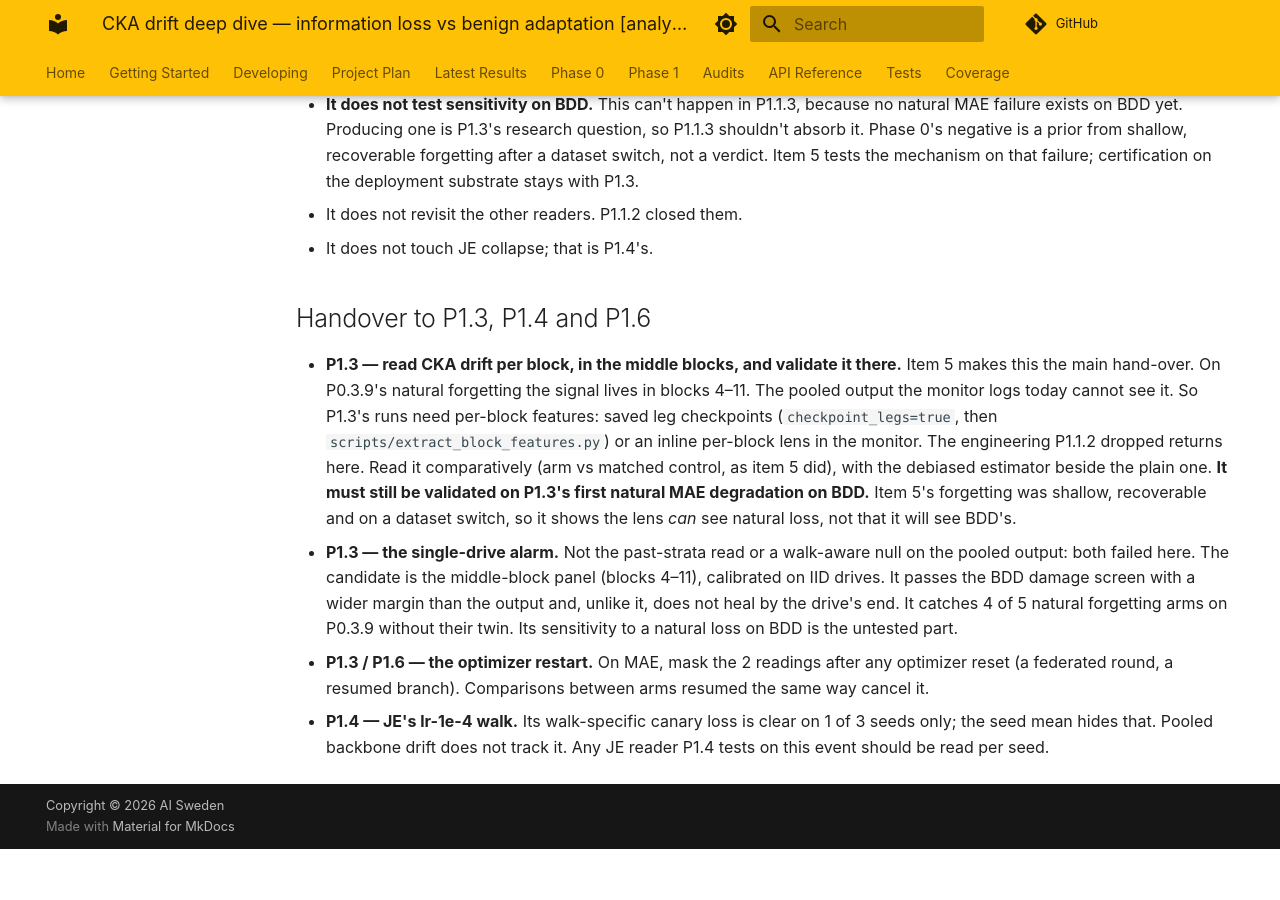
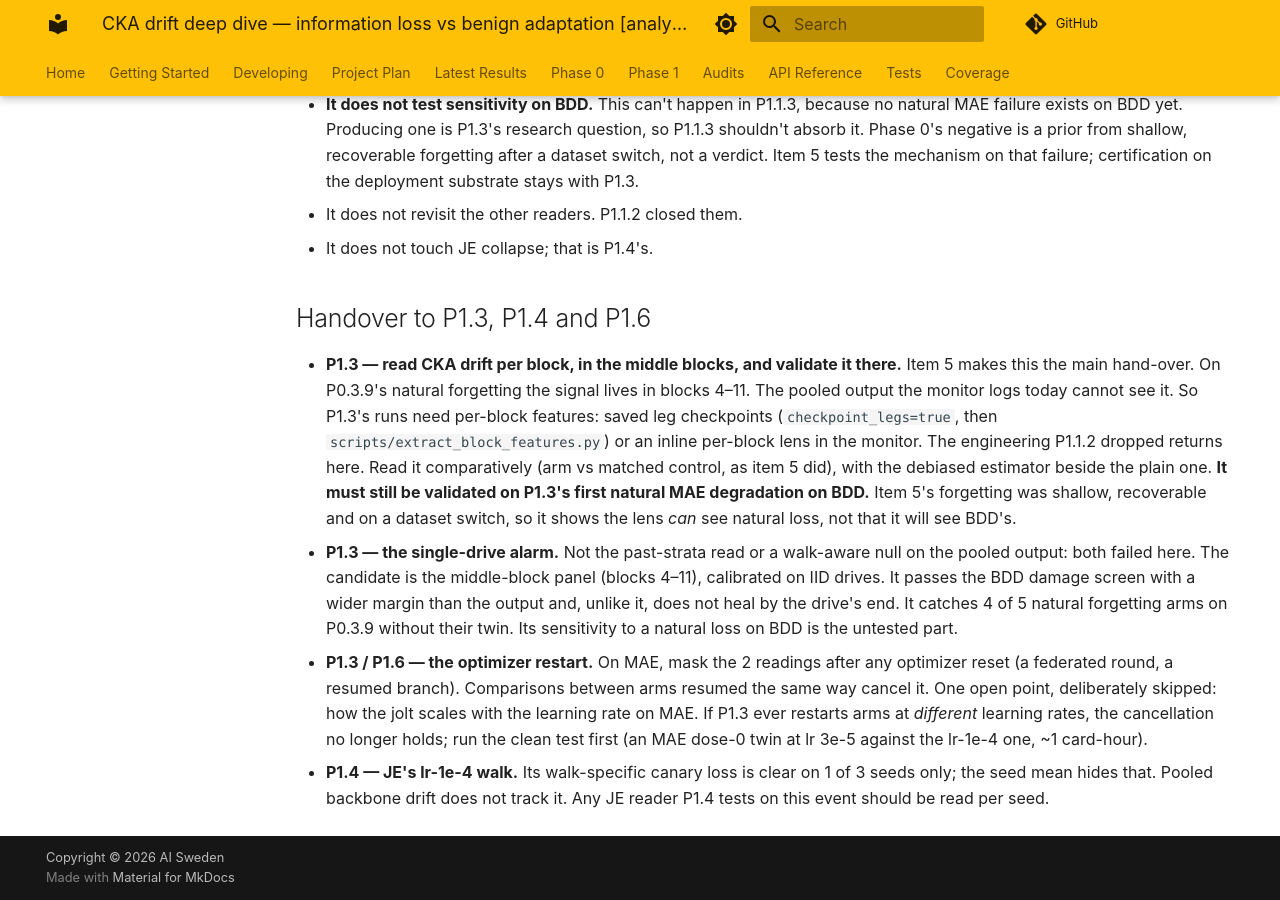
Before and after one commit to aidotse/cafl4ds, an MkDocs documentation site: the page built from docs/experiments/phase1/P1.1.3.md, in a window 1280 px wide and 900 px high, scrolled down 12905 px. Built offline with MkDocs 1.6.1 and Material for MkDocs 9.7.7, drawn with Linux system fonts in a browser that asks for light colours; comment, search, counter and statistics services are not loaded; before the commit the page ends 13754 px from its top, so only the background shows below that.

Commit message:
docs: P1.1.3 hand the jolt-vs-lr question to P1.3
Co-Authored-By: Claude Opus 5.5 <noreply@anthropic.com>

```diff
--- a/docs/experiments/phase1/P1.1.3.md
+++ b/docs/experiments/phase1/P1.1.3.md
@@ -491,6 +491,9 @@ uv run python scripts/read_forgetting_lenses.py
     screen with a wider margin than the output and, unlike it, does not heal by the drive's end. It catches 4 of 5
     natural forgetting arms on P0.3.9 without their twin. Its sensitivity to a natural loss on BDD is the untested part.
 - **P1.3 / P1.6 — the optimizer restart.** On MAE, mask the 2 readings after any optimizer reset (a federated round, a
-    resumed branch). Comparisons between arms resumed the same way cancel it.
+    resumed branch). Comparisons between arms resumed the same way cancel it. One open point, deliberately skipped: how
+    the jolt scales with the learning rate on MAE. If P1.3 ever restarts arms at *different* learning rates, the
+    cancellation no longer holds; run the clean test first (an MAE dose-0 twin at lr 3e-5 against the lr-1e-4 one, ~1
+    card-hour).
 - **P1.4 — JE's lr-1e-4 walk.** Its walk-specific canary loss is clear on 1 of 3 seeds only; the seed mean hides that.
     Pooled backbone drift does not track it. Any JE reader P1.4 tests on this event should be read per seed.
```
